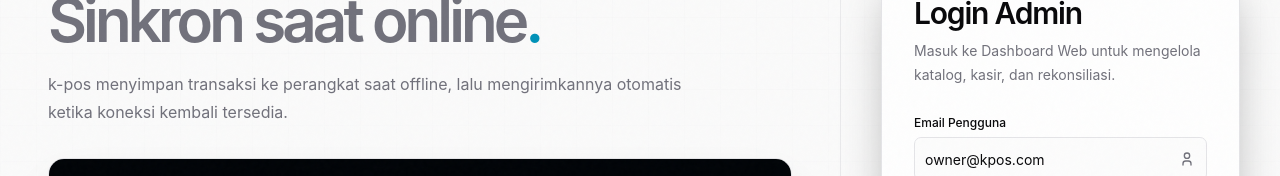
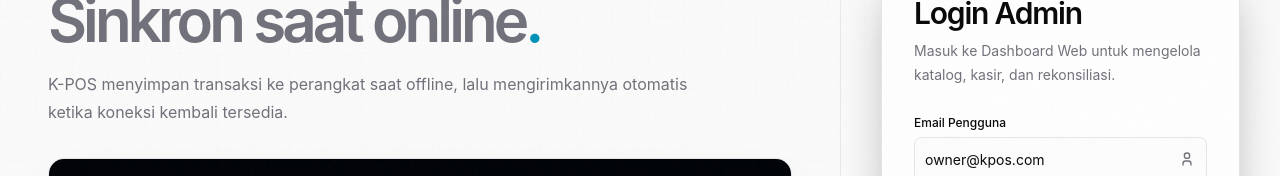
Before and after one commit to SEA18-3/k-pos-fe-2, a React (Vite) app: page /login-admin in a window 1280 px wide. Shown: the part 199-375 px from the top of the page. Built offline with nearby package versions, Linux system fonts and the light colour scheme; no server answers.

Commit message:
style: capitalize k-pos branding

```diff
--- a/src/app/app-shell.tsx
+++ b/src/app/app-shell.tsx
@@ -220,7 +220,7 @@
       <div className="flex h-[62px] items-center gap-2.5 border-b px-4">
         <img src="/brand/k-pos-icon.png" alt="k-pos" className="size-8 rounded-md object-cover" />
         <div>
-          <div className="text-sm font-semibold tracking-[0.08em]">k-pos</div>
+          <div className="text-sm font-semibold tracking-[0.08em]">K-POS</div>
         </div>
       </div>
       <div className="px-2 py-3">
--- a/src/features/auth/login-page.tsx
+++ b/src/features/auth/login-page.tsx
@@ -214,7 +214,7 @@
           <span className="text-primary">.</span>
         </h1>
         <p className="mt-5 max-w-2xl text-sm leading-6 text-muted-foreground xl:text-base xl:leading-7">
-          k-pos menyimpan transaksi ke perangkat saat offline, lalu mengirimkannya otomatis ketika
+          K-POS menyimpan transaksi ke perangkat saat offline, lalu mengirimkannya otomatis ketika
           koneksi kembali tersedia.
         </p>
 
--- a/src/features/auth/register-page.tsx
+++ b/src/features/auth/register-page.tsx
@@ -180,7 +180,7 @@
   return (
     <div className="mb-8 flex items-center gap-3 lg:hidden">
       <img src="/brand/k-pos-icon.png" alt="" className="size-10 rounded-lg object-cover" />
-      <span className="text-sm font-semibold tracking-[0.12em]">k-pos</span>
+      <span className="text-sm font-semibold tracking-[0.12em]">K-POS</span>
     </div>
   )
 }
```
